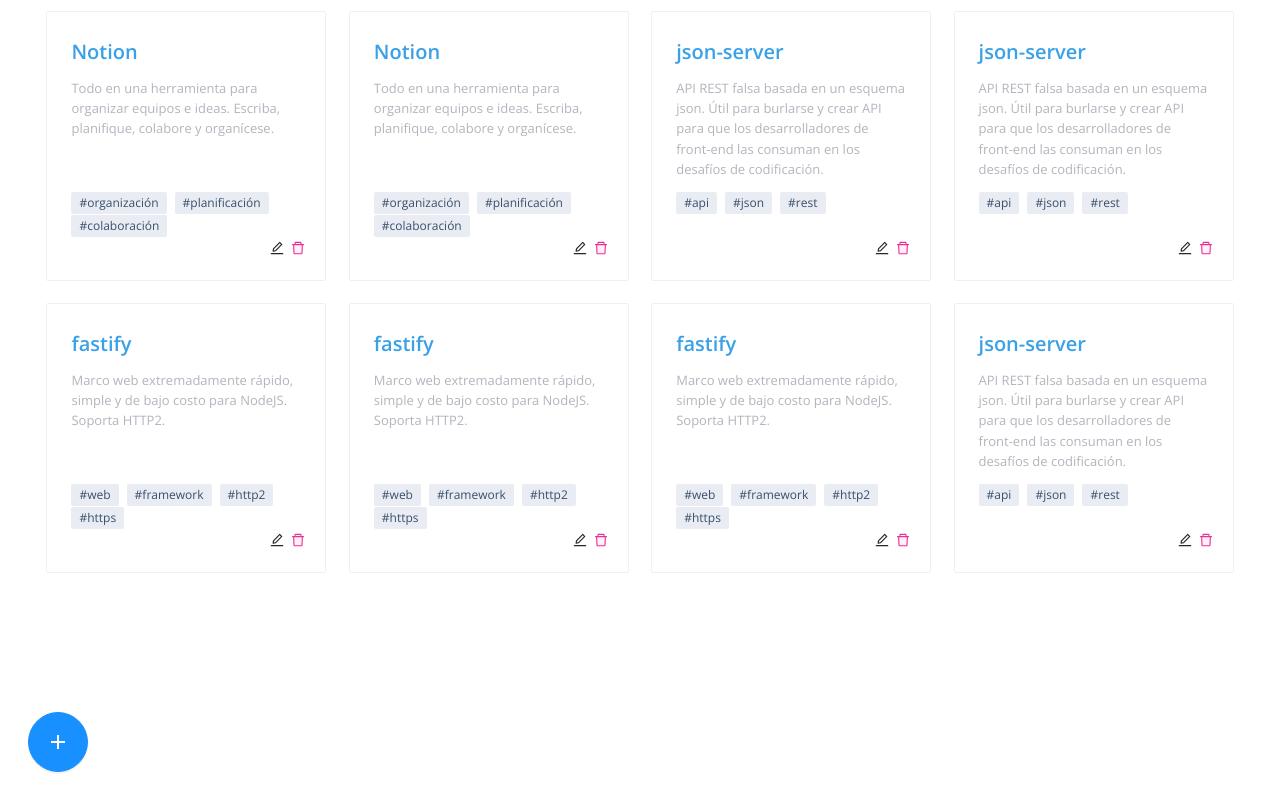
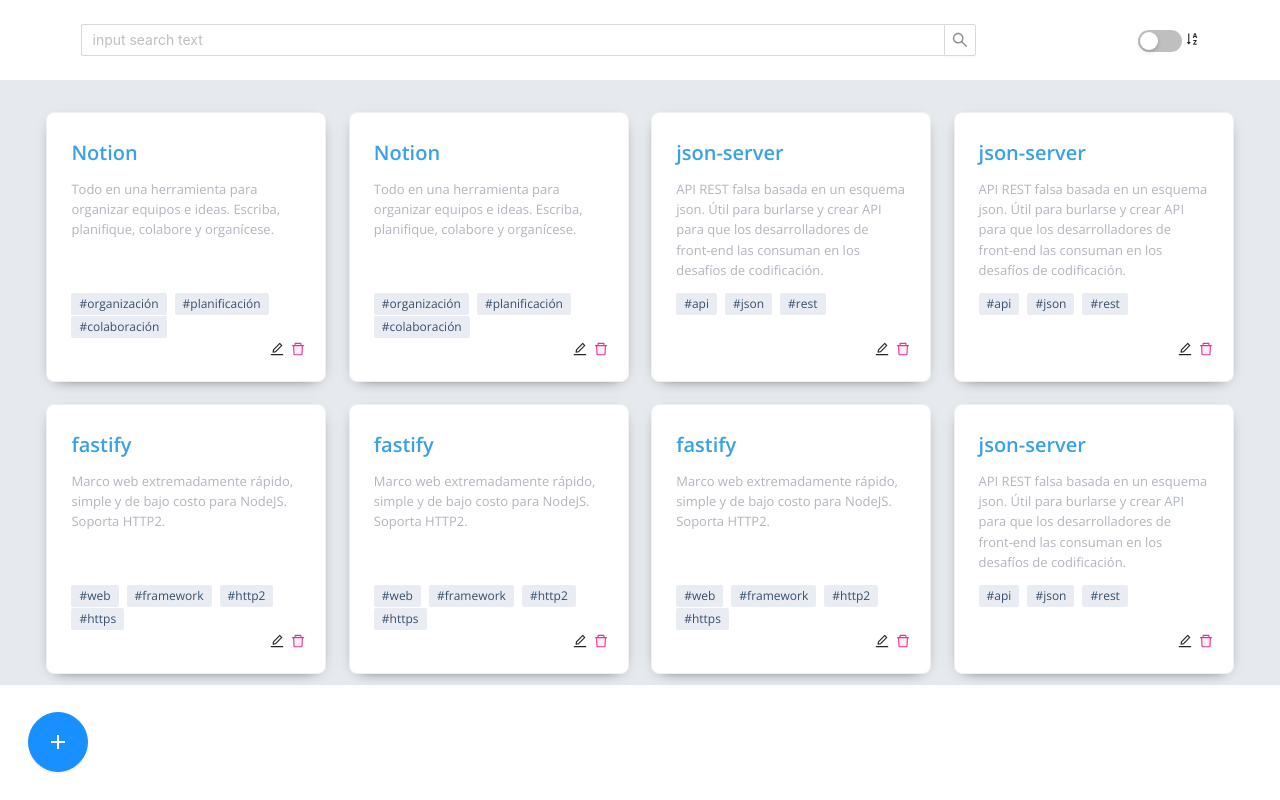
Before and after one commit to ccama22/Frequent-Questions, a React (Create React App) app: page / in a window 1280 px wide. Built offline with nearby package versions, Linux system fonts and the light colour scheme; no server answers.

Commit message:
add sort of pages and section search

```diff
--- a/src/Pages/components/CardNote/index.jsx
+++ b/src/Pages/components/CardNote/index.jsx
@@ -3,22 +3,27 @@
 import './styles.css'
 import { DeleteTwoTone, EditOutlined } from '@ant-design/icons';
 
-const CardNote  = ({page, edit, setCurrentPage, remove }) => {
+const CardNote  = ({page, edit, setCurrentPage, remove, valueSearch }) => {
 
     const selectAPage = () => {
         edit(true);
         setCurrentPage(page)
     }
 
+    const removePage = () => {
+        remove(true);
+        setCurrentPage(page)
+    }
+
     return (
         <>
-            <Card style={{ width: 280, margin:'0.8em' }}>
+            <Card style={{ width: 280, minHeight: 265, margin:'0.8em' }}>
                 <h4 className='titlePage'>{page.title}</h4>
                 <p className='description'>{page.description}</p>
                 <div className='container-tags'>
                 {page.tags.map((tag, index) =>
                     <Tag key={index} color="rgb(234 236 243)">
-                        <span className='tag'>#{tag}</span>
+                        <span className={`tag ${valueSearch.replace('#', '') === tag ? 'tag-search' : ''}`}>#{tag}</span>
                     </Tag>
                 )}
                 </div>
@@ -27,7 +32,10 @@
                         onClick={() => selectAPage()}
                         style={{marginRight:'0.5em'}}
                     />
-                    <DeleteTwoTone twoToneColor="#eb2f96"/>
+                    <DeleteTwoTone
+                        onClick={() => removePage()}
+                        twoToneColor="#eb2f96"
+                    />
                 </div>
             </Card>
         </>
@@ -39,6 +47,7 @@
     edit: PropTypes.func,
     remove: PropTypes.func,
     setCurrentPage: PropTypes.func,
+    valueSearch: PropTypes.string,
 }
 
 export default CardNote;
--- a/src/Pages/components/CardNote/styles.css
+++ b/src/Pages/components/CardNote/styles.css
@@ -31,6 +31,8 @@
 
 .ant-card{
     margin: 1em;
+    box-shadow: 0px 4px 15px -10px black;
+    border-radius: 3%;
 }
 
 .ant-card-body{
@@ -47,3 +49,7 @@
 .container-tags{
     height: 50px;
 }
+
+.tag-search{
+    background-color: yellow;
+}
--- a/src/Pages/components/DeleteModal/index.jsx
+++ b/src/Pages/components/DeleteModal/index.jsx
@@ -0,0 +1,41 @@
+import { Modal, Button } from 'antd';
+import PropTypes from 'prop-types';
+
+const DeleteModal = ({isModalVisible, handleOk, handleCancel, page, deletePage}) => {
+
+    const removePage = () => {
+        deletePage(page);
+        handleOk();
+    }
+
+    return (
+        <Modal
+            visible={isModalVisible}
+            onCancel={handleCancel}
+            footer={[
+                <Button key="back" onClick={() => handleCancel()}>
+                    Cancelar
+                </Button>,
+                <Button htmlType="submit" key="submit" type="primary" onClick={removePage}>
+                    Aceptar
+                </Button>,
+            ]}
+        >
+            <h3 className='titleform'>Eliminar página</h3>
+            <span>
+                ¿Está seguro  que quiere  remover la página "<strong>{page.title}</strong>"?
+            </span>
+
+        </Modal>
+    )
+}
+
+DeleteModal.prototype = {
+    isModalVisible: PropTypes.bool.isRequired,
+    handleOk: PropTypes.func,
+    handleCancel: PropTypes.func,
+    page: PropTypes.object,
+    deletePage: PropTypes.func,
+}
+
+export default DeleteModal;
--- a/src/Pages/index.jsx
+++ b/src/Pages/index.jsx
@@ -2,10 +2,12 @@
 import CardNote from "./components/CardNote";
 import { getPages } from "../services";
 import FormPage from "./components/FormPage";
-import { Affix, Button } from 'antd';
-import { PlusOutlined } from '@ant-design/icons';
+import { Affix, Button, Input, Switch } from 'antd';
+import { PlusOutlined, SortAscendingOutlined } from '@ant-design/icons';
+import './styles.css'
+import DeleteModal from "./components/DeleteModal";
 
-import './styles.css'
+const { Search } = Input;
 
 const Pages = () => {
 
@@ -19,9 +21,47 @@
     const [pages, setPages] = useState([])
     const [currentPage, setCurrentPage] = useState(newPage);
     const [isModalVisible, setIsModalVisible] = useState(false);
+    const [modalDeleteIsVisible, setIsModalDeleteIsVisible] = useState(false);
+    const [valueSearch, setValueSearch] = useState('');
+    const [filterData, setFilterData] = useState([]);
+
+
+    useEffect(() => {
+        if(valueSearch.includes('#')) {
+            const searchValue = valueSearch.replace('#', '');
+            const filterByTags = pages.filter(page => page.tags.find(tag => tag === searchValue));
+            setFilterData([...filterByTags]);
+        } else {
+            searchPage(valueSearch)
+        }
+    }, [valueSearch]);
+
+    const searchPage = (value) => {
+        const filterByTitle = FilteredByPath(value, 'title');
+        const filterByDescription = FilteredByPath(value, 'description');
+        const filteresPages = [...filterByTitle, ...filterByDescription]
+        setFilterData([...new Set(filteresPages)]);
+    };
+
+    const FilteredByPath = (value, path) => pages.filter(
+        page => page[path]
+        .normalize("NFD")
+        .replace(/[\u0300-\u036f]/g, "")
+        .toLowerCase()
+        .search(
+            value
+            .normalize("NFD")
+            .replace(/[\u0300-\u036f]/g, "")
+            .toLowerCase()
+        ) !== -1
+    );
 
     const handleOk = () => {
         setIsModalVisible(false);
+    };
+
+    const handleOkModalDeletePage = () => {
+        setIsModalDeleteIsVisible(false);
     };
 
     const createOrEditNewPage = (newPage) => {
@@ -36,11 +76,17 @@
             })
         }
         setPages(newPages);
+        setFilterData(newPages);
     }
 
     const handleCancel = () => {
         setCurrentPage(newPage);
         setIsModalVisible(false);
+    };
+
+    const handleCancelModalDelete = () => {
+        setCurrentPage(newPage);
+        setIsModalDeleteIsVisible(false);
     };
 
     useEffect(() => {
@@ -51,25 +97,66 @@
         const response = await getPages();
         if (response) {
             setPages(response);
+            setFilterData(response);
         }
     }
 
+    const onSearch = value => setValueSearch(value);
+
+    const onChangeOrder = (checked) => {
+        if(checked){
+            const datasorted = [...pages].sort((a, b) => a.title < b.title ? - 1 : Number(a.title > b.title))
+            setFilterData(datasorted);
+        }else{
+            setFilterData([...pages]);
+        }
+    }
+
+    const deletePage = (currentPage) => {
+        const newPages = [...pages].filter(page => page.id !== currentPage.id);
+        setFilterData(newPages);
+        setPages(newPages);
+    }
+
     return (
-        <>
+        <div className='containerPages'>
+            <header>
+                <Search
+                    placeholder="input search text"
+                    allowClear
+                    onSearch={onSearch}
+                    onChange={(event) => onSearch(event.target.value)}
+                    style={{ width: '70%'}}
+                />
+                <div>
+                    <Switch onChange={onChangeOrder}/> <SortAscendingOutlined />
+                </div>
+            </header>
             <div style={{margin:'auto'}}>
                 <div className="containerCards">
                     {
-                        pages.map(page =>
+                        filterData.map(page =>
                             <CardNote
                                 key={page.id}
                                 page={page}
                                 setCurrentPage={setCurrentPage}
                                 edit={setIsModalVisible}
+                                remove={setIsModalDeleteIsVisible}
+                                valueSearch={valueSearch}
                             ></CardNote>
                             )
                     }
                 </div>
             </div>
+            {   modalDeleteIsVisible &&
+                <DeleteModal
+                    isModalVisible={modalDeleteIsVisible}
+                    page={currentPage}
+                    handleOk={handleOkModalDeletePage}
+                    handleCancel={handleCancelModalDelete}
+                    deletePage={deletePage}
+                ></DeleteModal>
+            }
             {
                 isModalVisible &&
                 <FormPage
@@ -88,7 +175,7 @@
                     icon={<PlusOutlined />}
                     size="large" />
             </Affix>
-        </>
+        </div>
     )
 }
 
--- a/src/Pages/styles.css
+++ b/src/Pages/styles.css
@@ -15,3 +15,16 @@
     width: 60px !important;
     height: 60px !important;
 }
+
+.containerPages{
+    background-color: #e6eaef;
+}
+
+header{
+    display: flex;
+    align-items: center;
+    justify-content: space-around;
+    margin-bottom: 1.5em;
+    background-color: #ffff;
+    height: 10vh;
+}
--- a/src/index.css
+++ b/src/index.css
@@ -1,4 +1,5 @@
 body {
+  background-color: #e6eaef;
   margin: 0;
   font-family: -apple-system, BlinkMacSystemFont, 'Segoe UI', 'Roboto', 'Oxygen',
     'Ubuntu', 'Cantarell', 'Fira Sans', 'Droid Sans', 'Helvetica Neue',
```
Also changed, not shown: src/Pages/components/FormPage/index.jsx (+2 -6 lines).
